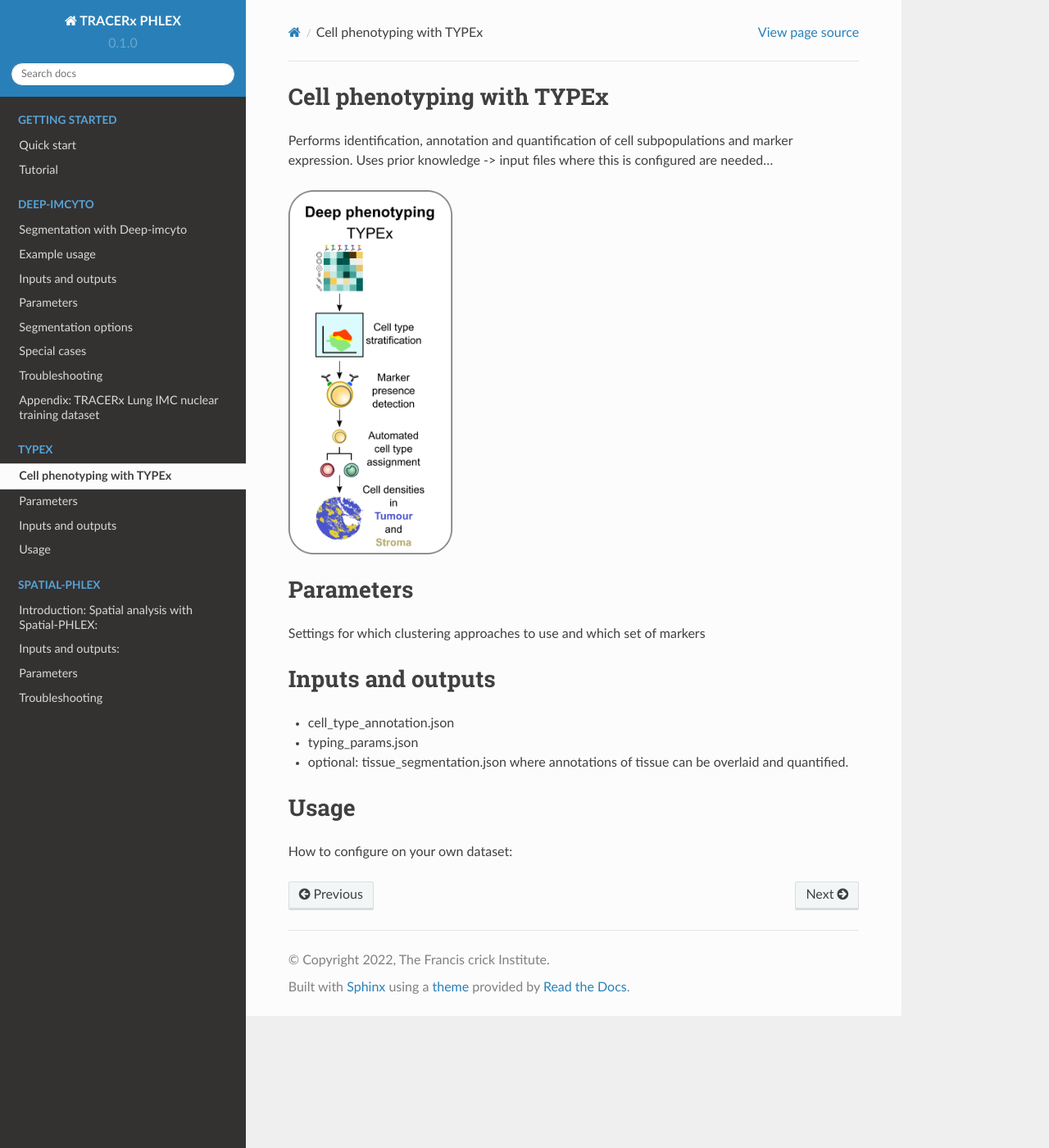
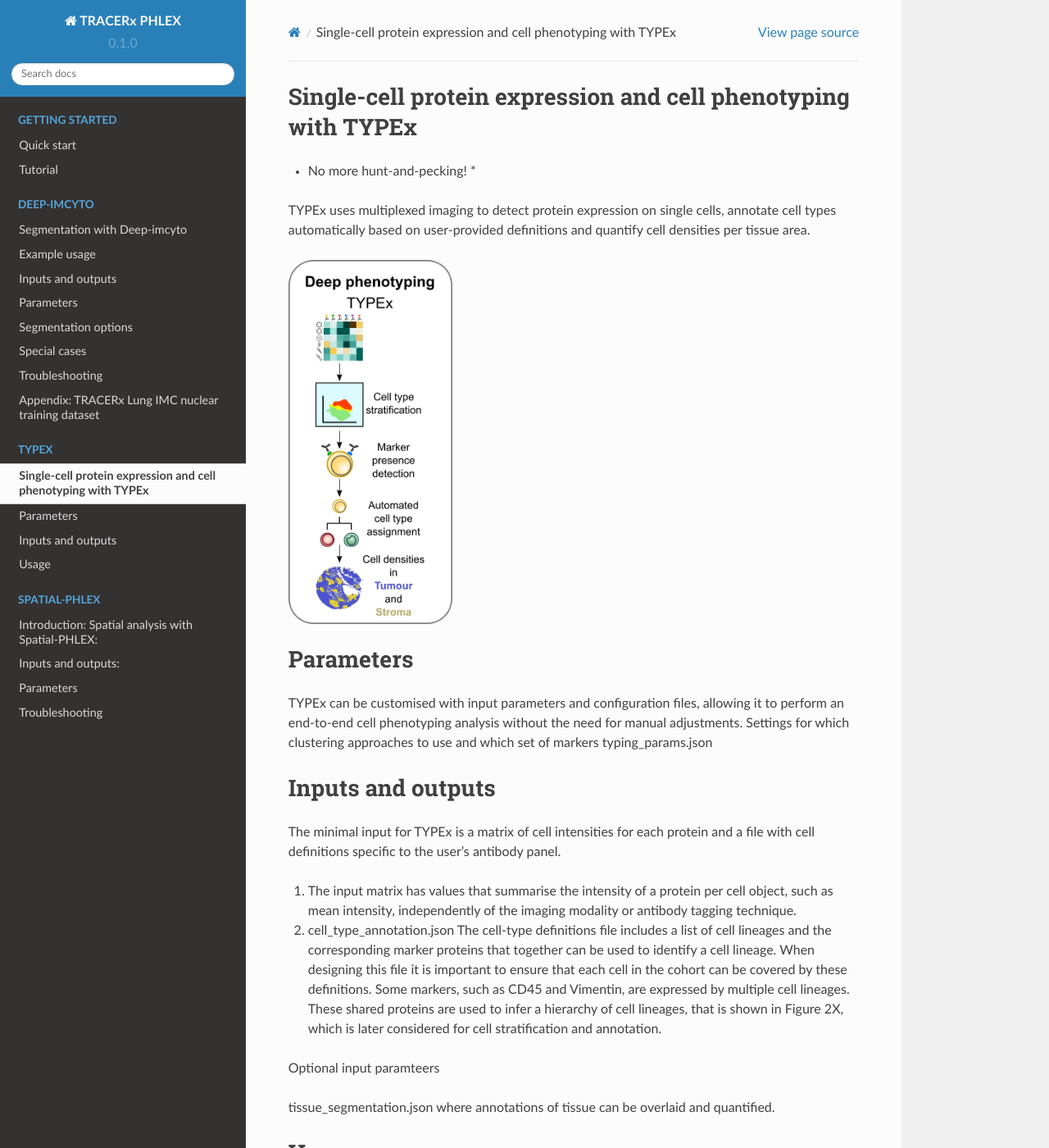
Before and after one commit to Precancer/PHLEX-test, a Sphinx documentation site: the page built from docs/source/TYPEx.rst, in a window 1280 px wide and 1400 px high. Shown: the whole window at 82% size. Built offline with Sphinx 7.4.7 and the Read the Docs theme 2.0.0, drawn with Linux system fonts in a browser that asks for light colours.

Commit message:
Update TYPEx.rst

```diff
--- a/docs/source/TYPEx.rst
+++ b/docs/source/TYPEx.rst
@@ -1,10 +1,11 @@
 .. _TYPEx_anchor:
 
 
-Cell phenotyping with TYPEx
+Single-cell protein expression and cell phenotyping with TYPEx
 ===========================
+* No more hunt-and-pecking! *
 
-Performs identification, annotation and quantification of cell subpopulations and marker expression. Uses prior knowledge -> input files where this is configured are needed...
+TYPEx uses multiplexed imaging to detect protein expression on single cells, annotate cell types automatically based on user-provided definitions and quantify cell densities per tissue area.
 
 
 .. image:: _files/images/typing3.png
@@ -13,15 +14,23 @@
 
 Parameters
 ============
+TYPEx can be customised with input parameters and configuration files, allowing it to perform an end-to-end cell phenotyping analysis without the need for manual adjustments.
 Settings for which clustering approaches to use and which set of markers
-
+typing_params.json
 
 Inputs and outputs
 ==================
 
-- cell_type_annotation.json
-- typing_params.json
-- optional: tissue_segmentation.json where annotations of tissue can be overlaid and quantified.
+The minimal input for TYPEx is a matrix of cell intensities for each protein and a file with cell definitions specific to the user’s antibody panel.
+
+#. The input matrix has values that summarise the intensity of a protein per cell object, such as mean intensity, independently of the imaging modality or antibody tagging technique.
+
+#. cell_type_annotation.json The cell-type definitions file includes a list of cell lineages and the corresponding marker proteins that together can be used to identify a cell lineage. When designing this file it is important to ensure that each cell in the cohort can be covered by these definitions. Some markers, such as CD45 and Vimentin, are expressed by multiple cell lineages. These shared proteins are used to infer a hierarchy of cell lineages, that is shown in Figure 2X, which is later considered for cell stratification and annotation.
+
+
+Optional input paramteers
+
+tissue_segmentation.json where annotations of tissue can be overlaid and quantified.
 
 
 Usage
```
